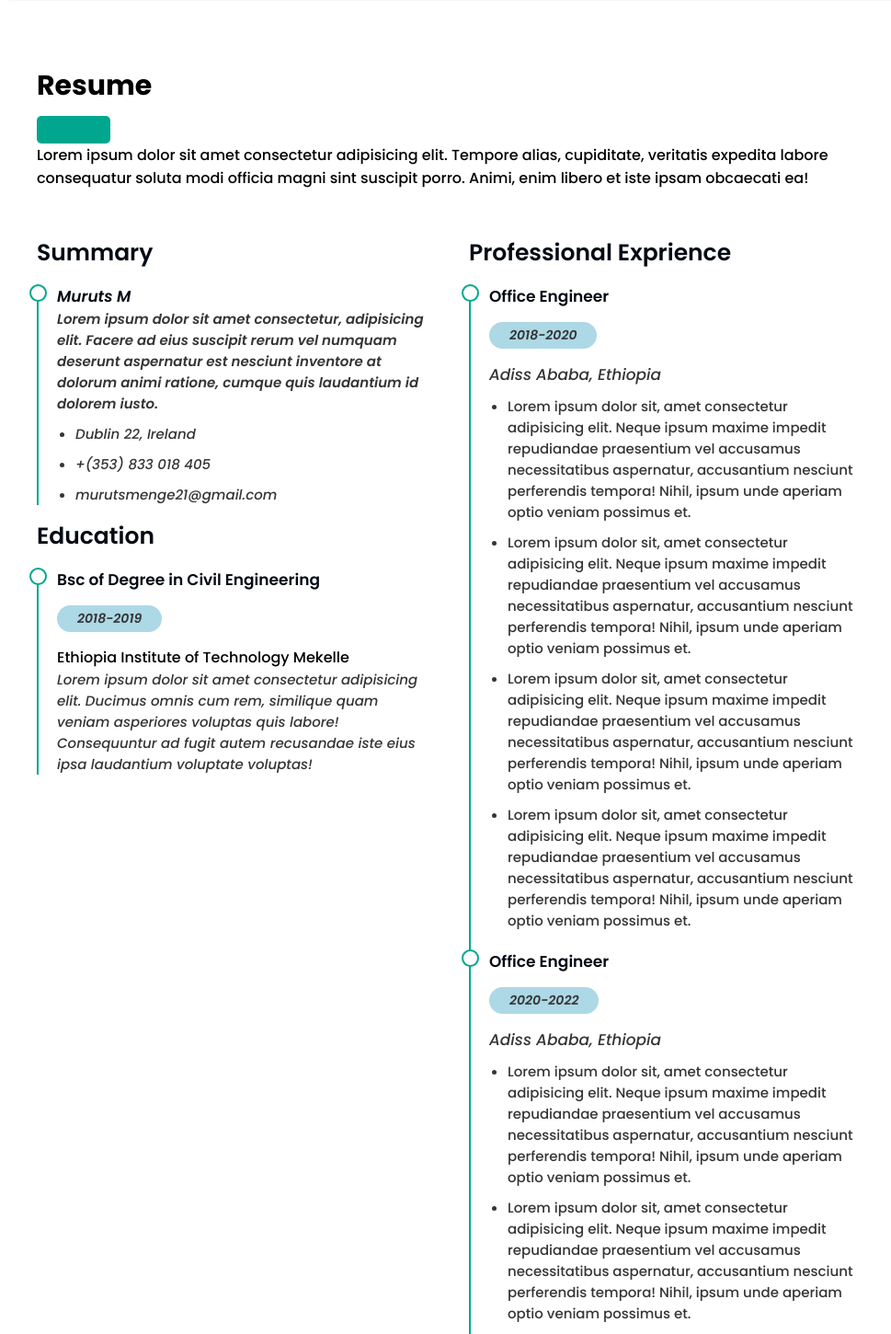
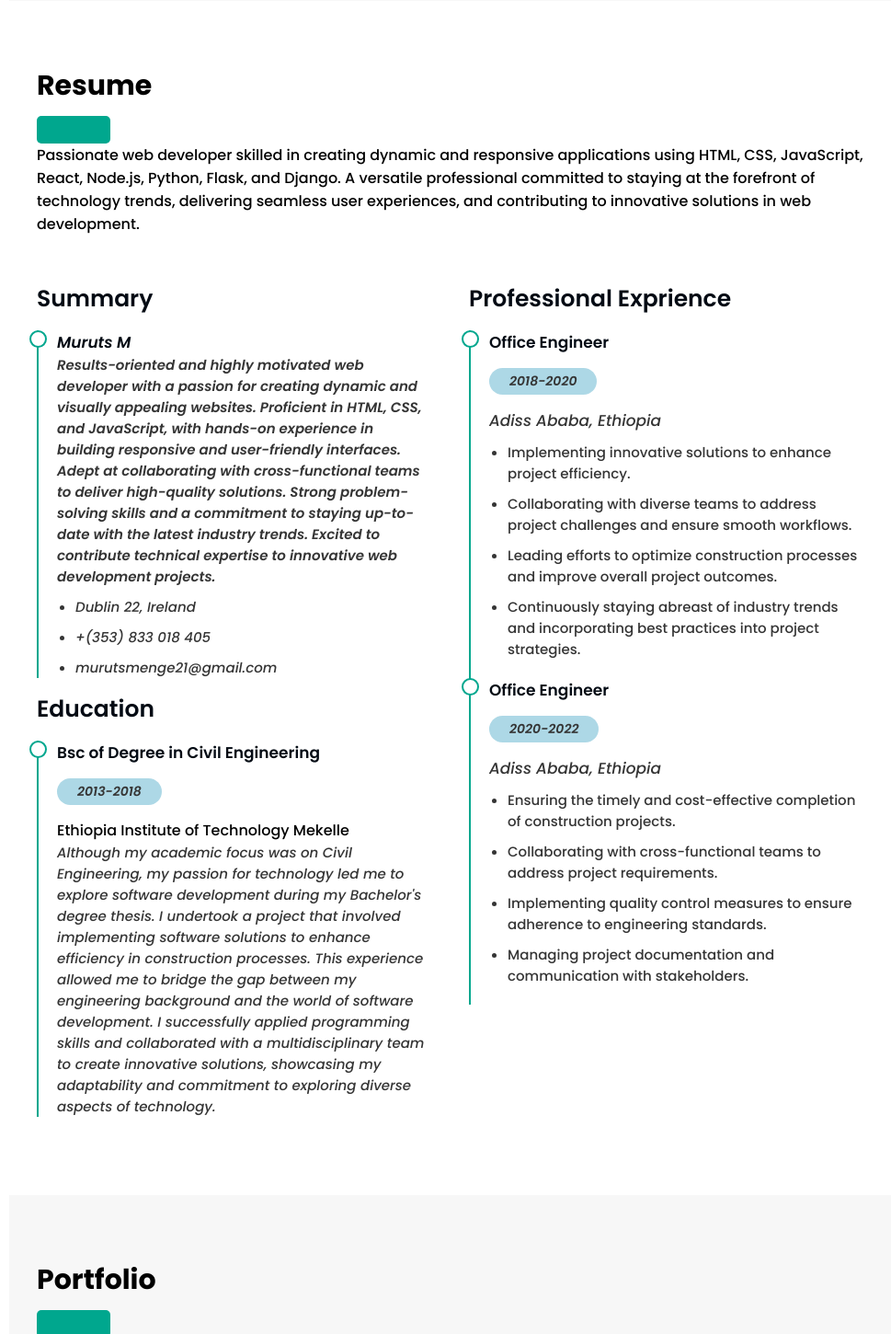
Before and after one commit to murutsgebretsadik12/FlaskPortfolio, a Flask app: page / in a window 1280 px wide. Shown: the part 1905-3355 px from the top of the page at 92% size, without its empty margins (290-1259 px from the left). Run offline with Flask 3, Linux system fonts and the light colour scheme; some web fonts are replaced.

Commit message:
update resume.html

```diff
--- a/templates/resume.html
+++ b/templates/resume.html
@@ -5,14 +5,14 @@
     <section id="resume">
         <h1 class="sub_heading">Resume</h1>
         <div class="divider"></div>
-        <p class="sub_para">Lorem ipsum dolor sit amet consectetur adipisicing elit. Tempore alias, cupiditate, veritatis expedita labore consequatur soluta modi officia magni sint suscipit porro. Animi, enim libero et iste ipsam obcaecati ea!</p>
+        <p class="sub_para">Passionate web developer skilled in creating dynamic and responsive applications using HTML, CSS, JavaScript, React, Node.js, Python, Flask, and Django. A versatile professional committed to staying at the forefront of technology trends, delivering seamless user experiences, and contributing to innovative solutions in web development.</p>
         <div class="resume_row">
             <!-- left col -->
             <div class="resume_cols">
                 <h2>Summary</h2>
                 <div class="my_info">
                     <h3>Muruts M</h3>
-                    <p>Lorem ipsum dolor sit amet consectetur, adipisicing elit. Facere ad eius suscipit rerum vel numquam deserunt aspernatur est nesciunt inventore at dolorum animi ratione, cumque quis laudantium id dolorem iusto.</p>
+                    <p>Results-oriented and highly motivated web developer with a passion for creating dynamic and visually appealing websites. Proficient in HTML, CSS, and JavaScript, with hands-on experience in building responsive and user-friendly interfaces. Adept at collaborating with cross-functional teams to deliver high-quality solutions. Strong problem-solving skills and a commitment to staying up-to-date with the latest industry trends. Excited to contribute technical expertise to innovative web development projects.</p>
                     <ul>
                         <li>Dublin 22, Ireland</li>
                         <li>+(353) 833 018 405</li>
@@ -23,9 +23,9 @@
                 <h2>Education</h2>
                 <div class="my_edu">
                     <h3> Bsc of Degree in Civil Engineering</h3>
-                    <span class="sp_box">2018-2019</span>
+                    <span class="sp_box">2013-2018</span>
                     <p>Ethiopia Institute of Technology Mekelle</p>
-                    <p>Lorem ipsum dolor sit amet consectetur adipisicing elit. Ducimus omnis cum rem, similique quam veniam asperiores voluptas quis labore! Consequuntur ad fugit autem recusandae iste eius ipsa laudantium voluptate voluptas!</p>
+                    <p>Although my academic focus was on Civil Engineering, my passion for technology led me to explore software development during my Bachelor's degree thesis. I undertook a project that involved implementing software solutions to enhance efficiency in construction processes. This experience allowed me to bridge the gap between my engineering background and the world of software development. I successfully applied programming skills and collaborated with a multidisciplinary team to create innovative solutions, showcasing my adaptability and commitment to exploring diverse aspects of technology.</p>
                 </div>
 
 
@@ -37,12 +37,11 @@
                     <h3>Office Engineer</h3>
                     <span class="sp_box">2018-2020</span>
                     <p>Adiss Ababa, Ethiopia</p>
-
                     <ul>
-                        <li>Lorem ipsum dolor sit, amet consectetur adipisicing elit. Neque ipsum maxime impedit repudiandae praesentium vel accusamus necessitatibus aspernatur, accusantium nesciunt perferendis tempora! Nihil, ipsum unde aperiam optio veniam possimus et.</li>
-                        <li>Lorem ipsum dolor sit, amet consectetur adipisicing elit. Neque ipsum maxime impedit repudiandae praesentium vel accusamus necessitatibus aspernatur, accusantium nesciunt perferendis tempora! Nihil, ipsum unde aperiam optio veniam possimus et.</li>
-                        <li>Lorem ipsum dolor sit, amet consectetur adipisicing elit. Neque ipsum maxime impedit repudiandae praesentium vel accusamus necessitatibus aspernatur, accusantium nesciunt perferendis tempora! Nihil, ipsum unde aperiam optio veniam possimus et.</li>
-                        <li>Lorem ipsum dolor sit, amet consectetur adipisicing elit. Neque ipsum maxime impedit repudiandae praesentium vel accusamus necessitatibus aspernatur, accusantium nesciunt perferendis tempora! Nihil, ipsum unde aperiam optio veniam possimus et.</li>
+                        <li>Implementing innovative solutions to enhance project efficiency.</li>
+                        <li>Collaborating with diverse teams to address project challenges and ensure smooth workflows.</li>
+                        <li>Leading efforts to optimize construction processes and improve overall project outcomes.</li>
+                        <li>Continuously staying abreast of industry trends and incorporating best practices into project strategies.</li>
                     </ul>
                 </div>
 
@@ -52,10 +51,10 @@
                     <p>Adiss Ababa, Ethiopia</p>
 
                     <ul>
-                        <li>Lorem ipsum dolor sit, amet consectetur adipisicing elit. Neque ipsum maxime impedit repudiandae praesentium vel accusamus necessitatibus aspernatur, accusantium nesciunt perferendis tempora! Nihil, ipsum unde aperiam optio veniam possimus et.</li>
-                        <li>Lorem ipsum dolor sit, amet consectetur adipisicing elit. Neque ipsum maxime impedit repudiandae praesentium vel accusamus necessitatibus aspernatur, accusantium nesciunt perferendis tempora! Nihil, ipsum unde aperiam optio veniam possimus et.</li>
-                        <li>Lorem ipsum dolor sit, amet consectetur adipisicing elit. Neque ipsum maxime impedit repudiandae praesentium vel accusamus necessitatibus aspernatur, accusantium nesciunt perferendis tempora! Nihil, ipsum unde aperiam optio veniam possimus et.</li>
-                        <li>Lorem ipsum dolor sit, amet consectetur adipisicing elit. Neque ipsum maxime impedit repudiandae praesentium vel accusamus necessitatibus aspernatur, accusantium nesciunt perferendis tempora! Nihil, ipsum unde aperiam optio veniam possimus et.</li>
+                        <li>Ensuring the timely and cost-effective completion of construction projects.</li>
+                        <li>Collaborating with cross-functional teams to address project requirements.</li>
+                        <li>Implementing quality control measures to ensure adherence to engineering standards.</li>
+                        <li>Managing project documentation and communication with stakeholders.</li>
                     </ul>
                 </div>
 
```
